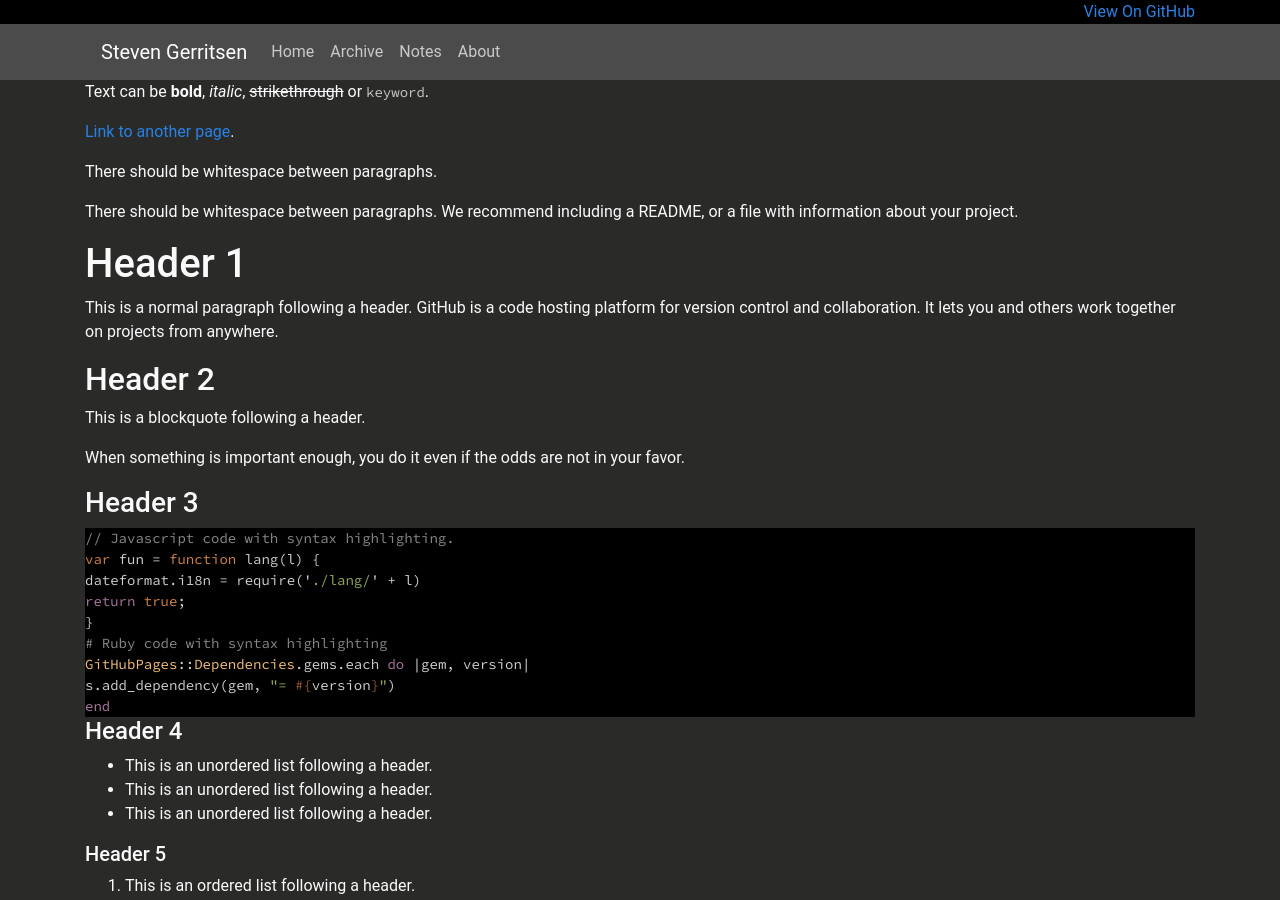
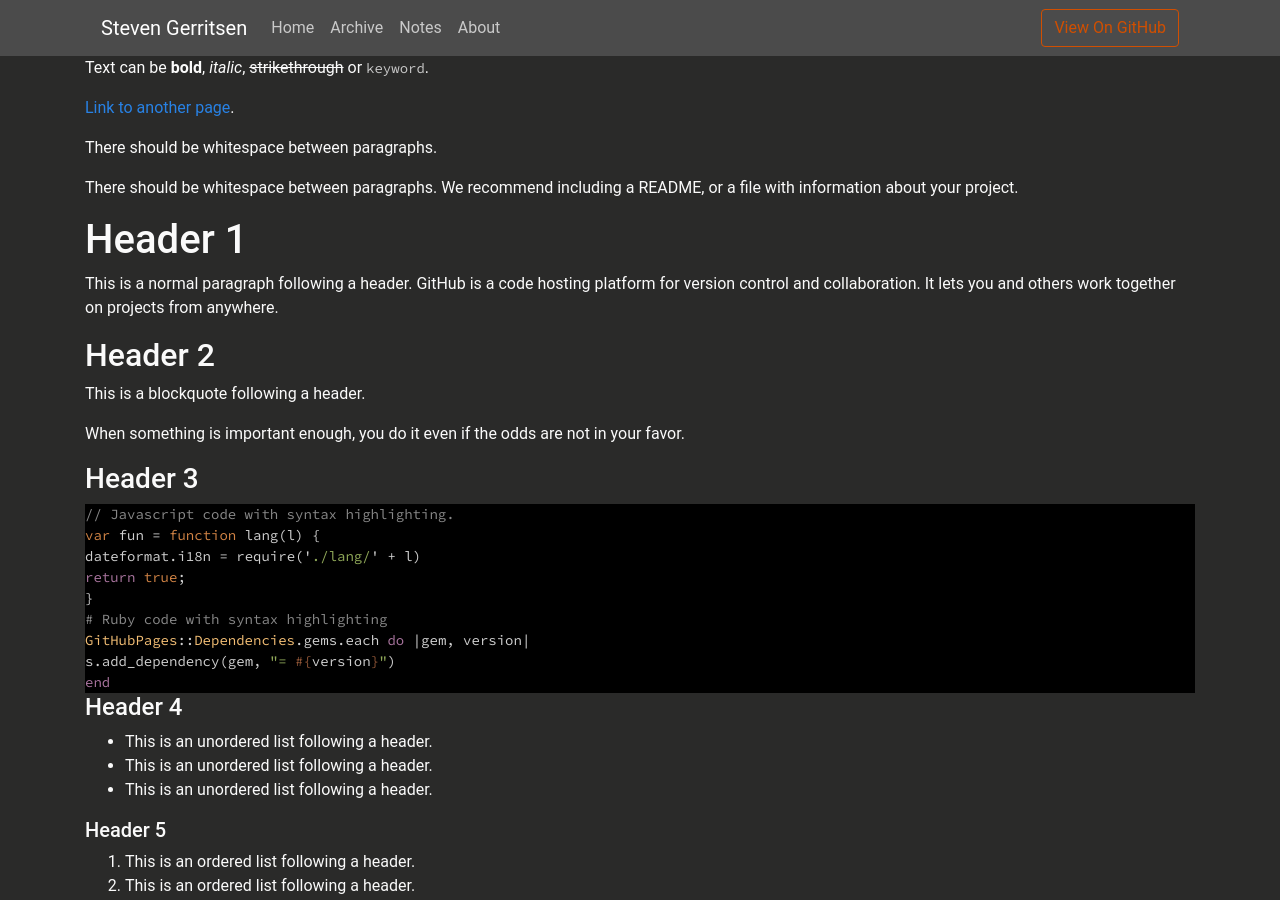
Before and after one commit to Steeff0/steeff0.github.io, a Jekyll site: the page built from pages/markdown-test.md, in a window 1280 px wide and 900 px high. Built offline with Jekyll 4.4.1, drawn with Linux system fonts in a browser that asks for light colours; some web fonts are replaced.

Commit message:
Fix menu

```diff
--- a/_includes/header.html
+++ b/_includes/header.html
@@ -1,15 +1,4 @@
 <header class="site-header">
-
-    <div style="background-color: black;">
-        <div class="container">
-            <div class="row">
-                <div class="col-12">
-                    <a class="float-lg-right" href="{{ site.github.repository_url }}">View On GitHub</a>
-                </div>
-            </div>
-        </div>
-    </div>
-
     <div class="bg-dark">
         <div class="container">
             <div class="row">
@@ -44,6 +33,7 @@
                                 </li>
                                 {% endfor %}
                             </ul>
+                            <a class="btn btn-outline-primary" href="{{ site.github.repository_url }}">View On GitHub</a>
                         </div>
                     </nav>
                 </div>
```
